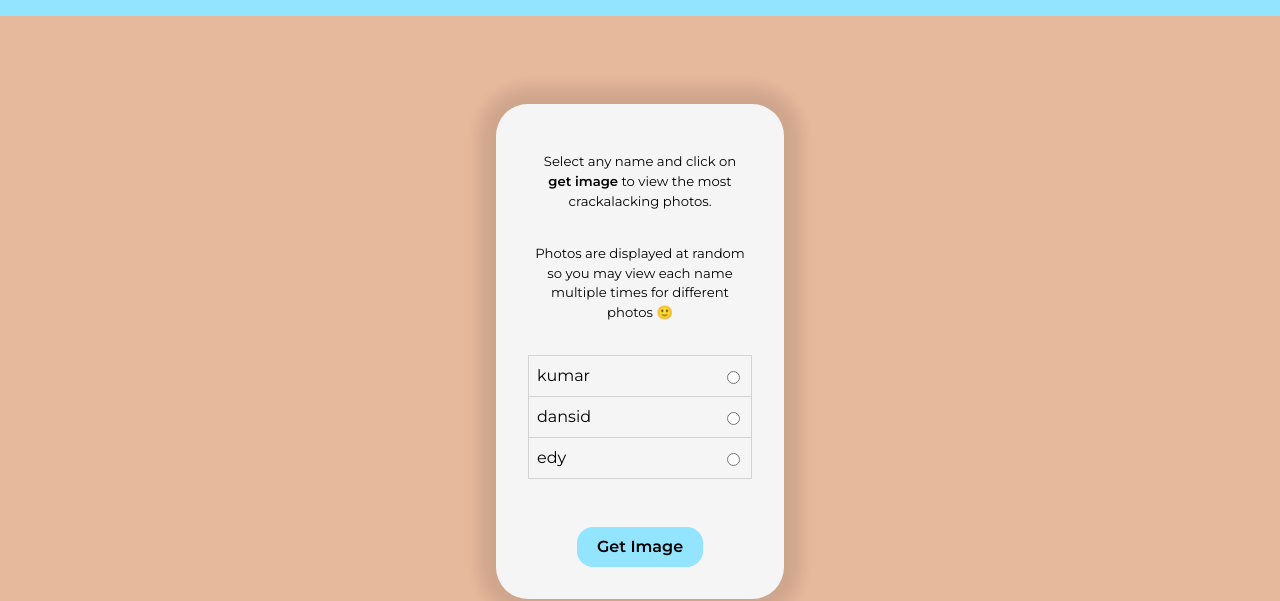
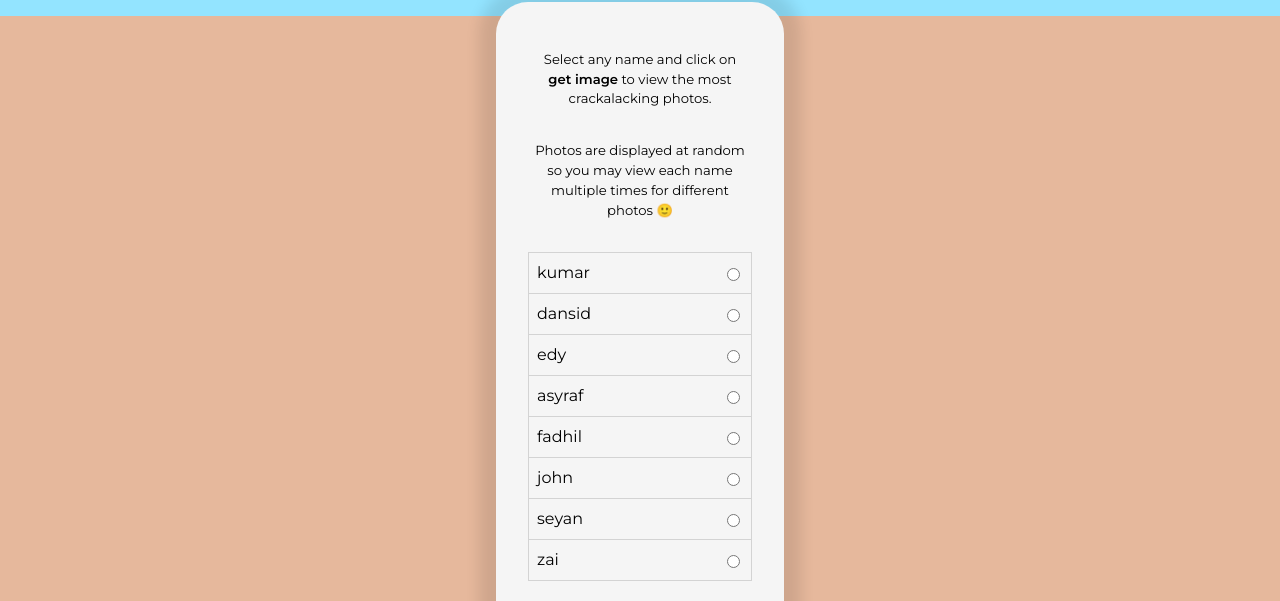
Before and after one commit to Kumaravel187/crackhead-9000, a plain HTML site: page index.html in a window 1280 px wide. Shown: the part 203-804 px from the top of the page. Drawn offline with Linux system fonts and the light colour scheme; a web font is replaced by a local one.

Commit message:
added more images

```diff
--- a/app/data.js
+++ b/app/data.js
@@ -66,4 +66,69 @@ export const friendsData = [
     image: `${baseURL}edy-four.jpg`,
     alt: "Cb fucking cold but my angkong nice",
   },
+  {
+    name: ["asyraf"],
+    image: `${baseURL}asyraf-one.jpg`,
+    alt: "I love crackno",
+  },
+  {
+    name: ["asyraf"],
+    image: `${baseURL}asyraf-two.jpg`,
+    alt: "Kimak muscle baik but not girlfriend",
+  },
+  {
+    name: ["asyraf"],
+    image: `${baseURL}asyraf-three.jpg`,
+    alt: "Isap rokok sial",
+  },
+  {
+    name: ["asyraf"],
+    image: `${baseURL}asyraf-four.jpg`,
+    alt: "Dont do drugs kiddos",
+  },
+  {
+    name: ["fadhil"],
+    image: `${baseURL}fadhil-one.jpg`,
+    alt: "Wot you looking at mate",
+  },
+  {
+    name: ["john"],
+    image: `${baseURL}john-one.jpg`,
+    alt: "sakongsa headman dei",
+  },
+  {
+    name: ["john"],
+    image: `${baseURL}john-two.jpg`,
+    alt: "Hi my name is jeff",
+  },
+  {
+    name: ["john"],
+    image: `${baseURL}john-three.jpg`,
+    alt: "Look ma, no hands",
+  },
+  {
+    name: ["seyan"],
+    image: `${baseURL}seyan-one.jpg`,
+    alt: "no shave november",
+  },
+  {
+    name: ["seyan"],
+    image: `${baseURL}seyan-two.jpg`,
+    alt: "I am 25 and immune to peer pressure",
+  },
+  {
+    name: ["seyan"],
+    image: `${baseURL}seyan-three.jpg`,
+    alt: "uggggggggggghhhhhhhhhhhhhhhh",
+  },
+  {
+    name: ["zai"],
+    image: `${baseURL}zai-one.jpg`,
+    alt: "MATREP FOR LYFEEEEE",
+  },
+  {
+    name: ["zai"],
+    image: `${baseURL}zai-two.jpg`,
+    alt: "I need more hyperthropy work",
+  },
 ];
--- a/styles/_app.scss
+++ b/styles/_app.scss
@@ -122,7 +122,7 @@
     }
 
     &__img {
-      width: 92%;
+      width: 80%;
       object-fit: contain;
       margin: 1rem auto;
     }
```
Also changed, not shown: images/asyraf-four.jpg (added), images/asyraf-one.jpg (added), images/asyraf-three.jpg (added), images/asyraf-two.jpg (added), images/fadhil-one.jpg (added), images/john-one.jpg (added), images/john-three.jpg (added), images/john-two.jpg (added), images/seyan-one.jpg (added), images/seyan-three.jpg (added), images/seyan-two.jpg (added), images/zai-one.jpg (added), images/zai-two.jpg (added), styles/styles.css.
